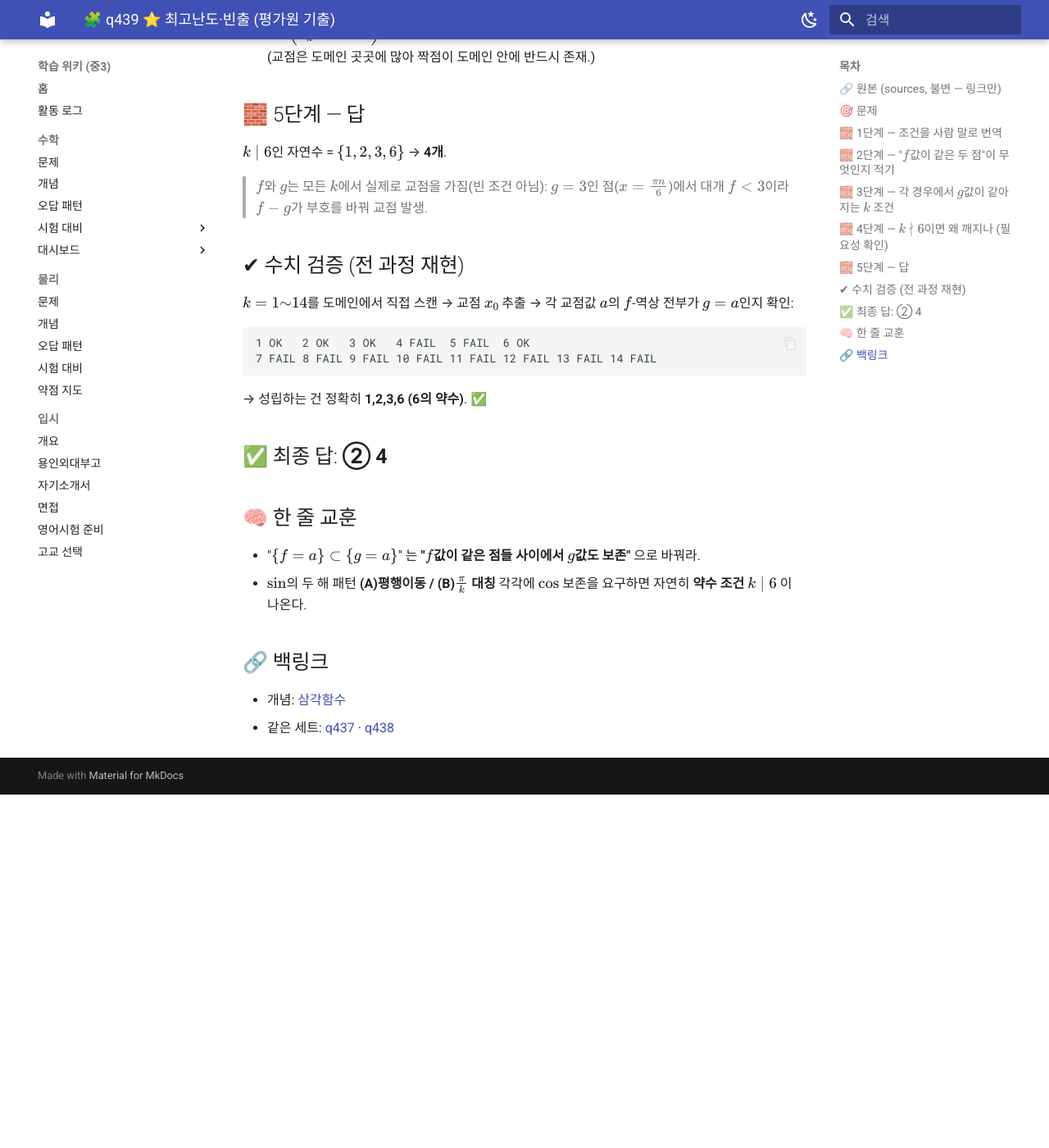
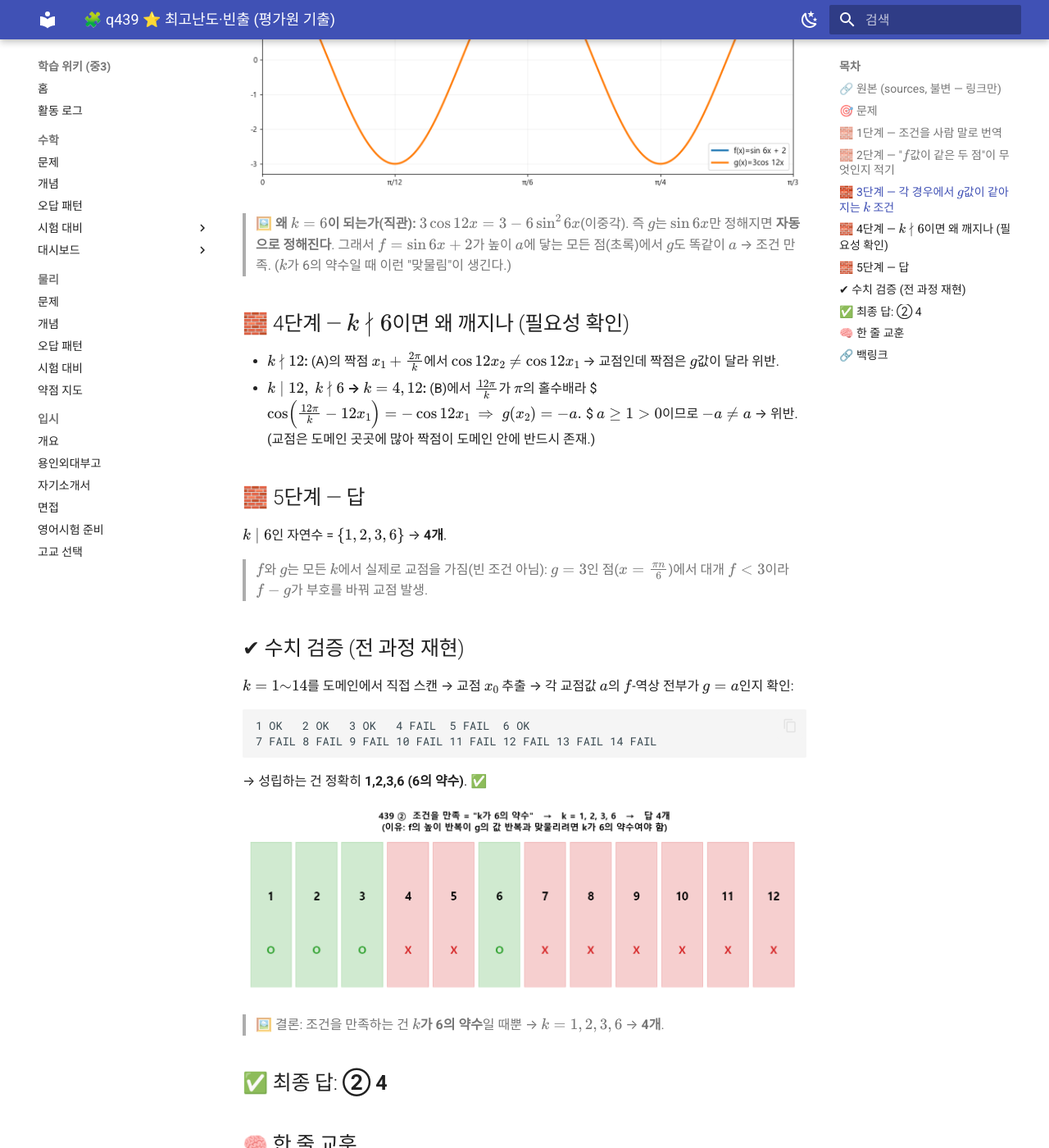
Before and after one commit to fabelian/math-learning-wiki, an MkDocs documentation site: the page built from wiki/math/problems/2026-06-14-q439.md, in a window 1280 px wide and 1400 px high, scrolled down 1442 px. Shown: the whole window at 82% size. Built offline with MkDocs 1.6.1 and Material for MkDocs 9.7.7, drawn with Linux system fonts in a browser that asks for light colours; before the commit the page ends 2411 px from its top, so only the background shows below that.

Commit message:
docs(math): 438·439 풀이에 이해용 그림 삽입
- 438: ①정해진 f(x)+|f|≤½ 띠+근 3개, ②|f|=¼ 근 6개와 합 S=5π
- 439: ①좋은 k=6의 이중각 연결(3cos12x=3-6sin²6x), ②6의 약수 규칙 체크리스트

Co-Authored-By: Claude Opus 4.8 (1M context) <noreply@anthropic.com>

````diff
--- a/wiki/math/problems/2026-06-14-q439.md
+++ b/wiki/math/problems/2026-06-14-q439.md
@@ -50,6 +50,9 @@ $$\frac{6}{k}\in\mathbb{Z}\quad\Longrightarrow\quad k\mid 6.$$
 
 $k\mid6$이면 $k\mid12$도 자동 → **결론: $k\mid 6$.**
 
+![좋은 k=6: 이중각 연결](img/q439-fig1-good.png)
+> 🖼️ **왜 $k=6$이 되는가(직관):** $3\cos12x = 3-6\sin^2 6x$(이중각). 즉 $g$는 $\sin 6x$만 정해지면 **자동으로 정해진다**. 그래서 $f=\sin6x+2$가 높이 $a$에 닿는 모든 점(초록)에서 $g$도 똑같이 $a$ → 조건 만족. ($k$가 6의 약수일 때 이런 "맞물림"이 생긴다.)
+
 ## 🧱 4단계 — $k\nmid6$이면 왜 깨지나 (필요성 확인)
 
 - **$k\nmid12$:** (A)의 짝점 $x_1+\frac{2\pi}{k}$에서 $\cos12x_2\ne\cos12x_1$ → 교점인데 짝점은 $g$값이 달라 위반.
@@ -70,6 +73,9 @@ $k=1{\sim}14$를 도메인에서 직접 스캔 → 교점 $x_0$ 추출 → 각
 ```
 → 성립하는 건 정확히 **1,2,3,6 (6의 약수)**. ✅
 
+![6의 약수 규칙](img/q439-fig2-rule.png)
+> 🖼️ 결론: 조건을 만족하는 건 **$k$가 6의 약수**일 때뿐 → $k=1,2,3,6$ → **4개**.
+
 ## ✅ 최종 답: **② 4**
 
 ## 🧠 한 줄 교훈
````
Also changed, not shown: wiki/math/problems/2026-06-14-q438.md (+6 -0 lines), wiki/math/problems/img/q438-fig1-func.png (added), wiki/math/problems/img/q438-fig2-roots.png (added), wiki/math/problems/img/q439-fig1-good.png (added), wiki/math/problems/img/q439-fig2-rule.png (added).
